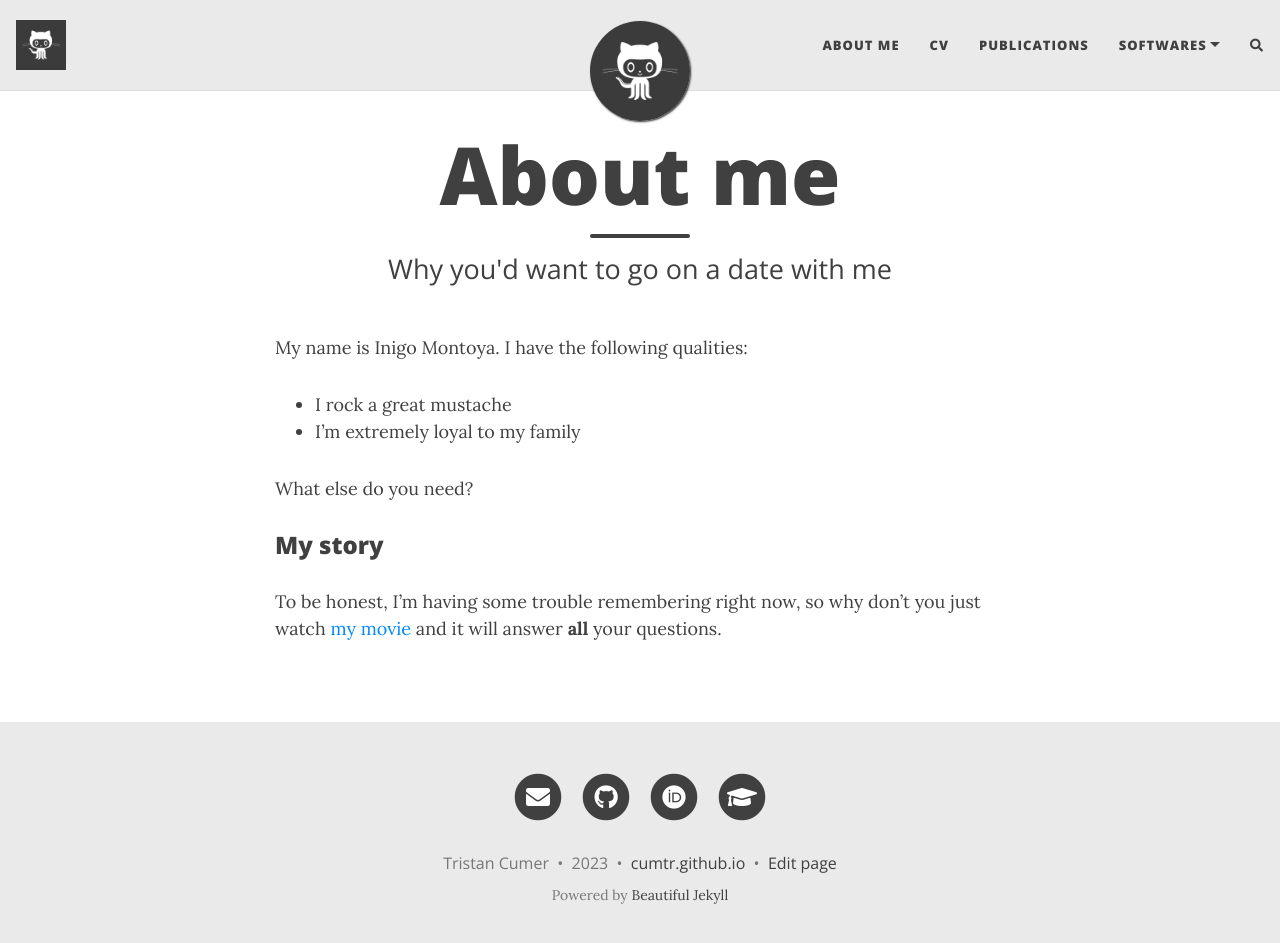
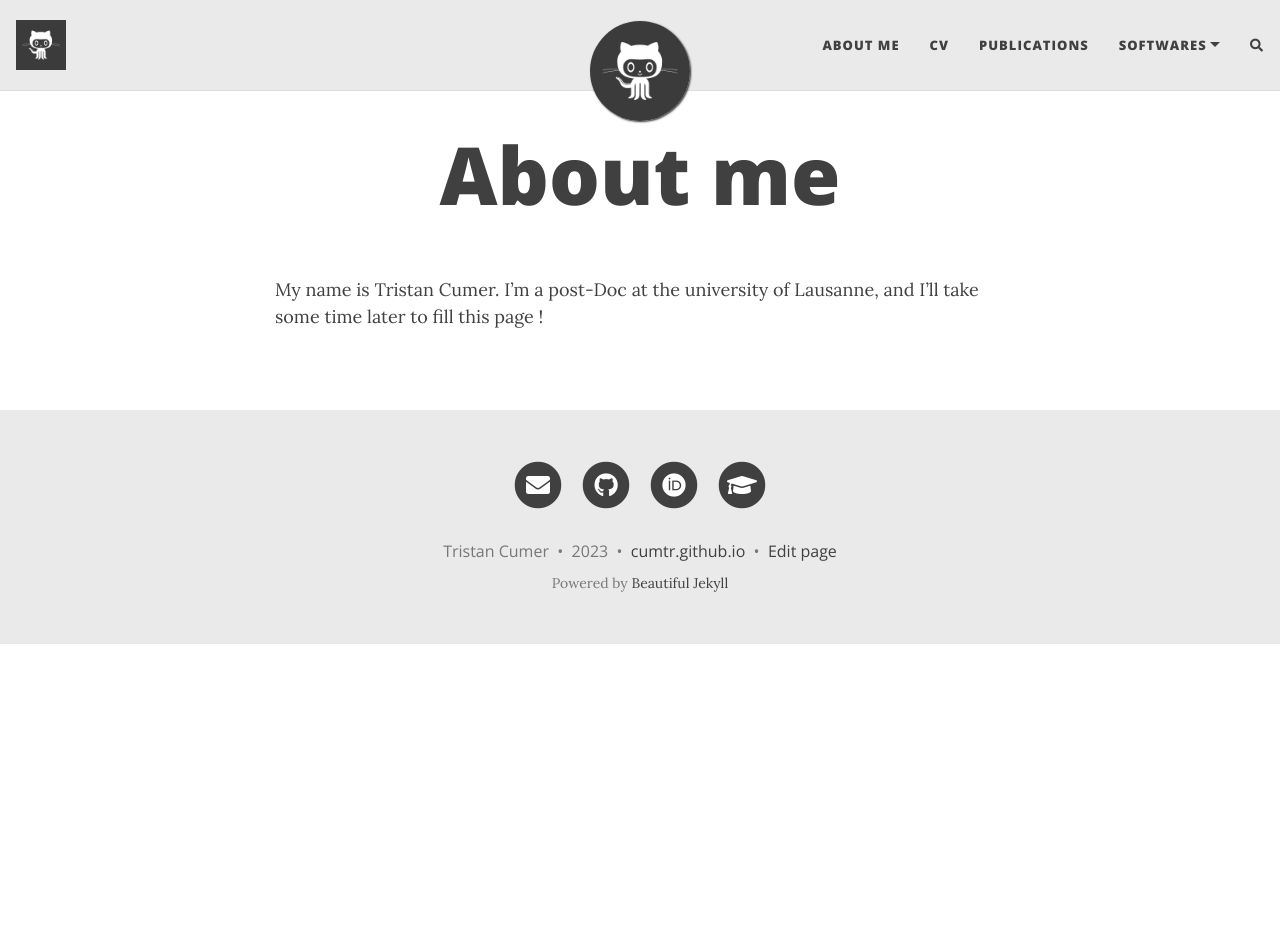
Before and after one commit to cumtr/cumtr.github.io, a Jekyll site: the page built from aboutme.md, in a window 1280 px wide and 956 px high. Shown: the top 943 px of the window. Built offline with Jekyll 4.4.1, drawn with Linux system fonts in a browser that asks for light colours; nearby versions of some CDN libraries; comment, search, counter and statistics services are not loaded.

Commit message:
Update aboutme.md

```diff
--- a/aboutme.md
+++ b/aboutme.md
@@ -1,16 +1,7 @@
 ---
 layout: page
 title: About me
-subtitle: Why you'd want to go on a date with me
+subtitle:
 ---
 
-My name is Inigo Montoya. I have the following qualities:
-
-- I rock a great mustache
-- I'm extremely loyal to my family
-
-What else do you need?
-
-### My story
-
-To be honest, I'm having some trouble remembering right now, so why don't you just watch [my movie](https://en.wikipedia.org/wiki/The_Princess_Bride_%28film%29) and it will answer **all** your questions.
+My name is Tristan Cumer. I'm a post-Doc at the university of Lausanne, and I'll take some time later to fill this page !
```
